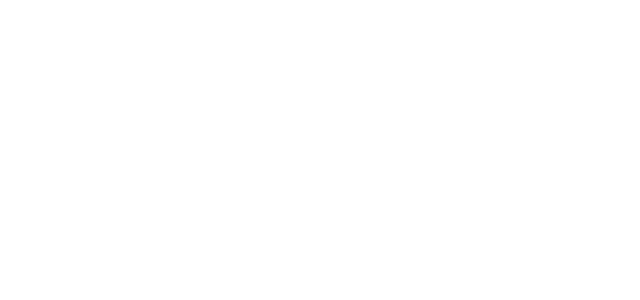
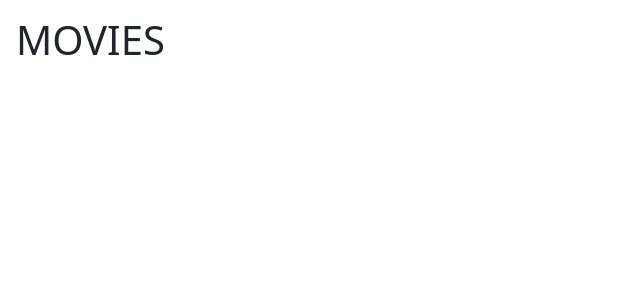
Before and after one commit to maksbernatskyy/react-movie-filter, a React (Vite) app: page / in a window 1280 px wide. Shown: the top 300 px of the page, without its empty margins (0-640 px from the left). Built offline with nearby package versions, Linux system fonts and the light colour scheme.

Commit message:
add folder components with header and main

```diff
--- a/src/App.jsx
+++ b/src/App.jsx
@@ -1,4 +1,5 @@
 import { useState, useEffect } from 'react'
+import Header from './components/Header'
 
 
 function App() {
@@ -6,7 +7,7 @@ function App() {
 
   return (
     <>
-
+      <Header />
     </>
   )
 }
--- /dev/null
+++ b/src/components/Header.jsx
@@ -0,0 +1,11 @@
+export default function Header() {
+    return (
+        <>
+        <header className="p-3">
+            <h1 className="text-uppercase">
+                movies
+            </h1>
+        </header>
+        </>
+    )
+}
```
Also changed, not shown: src/components/Main.jsx (added).
